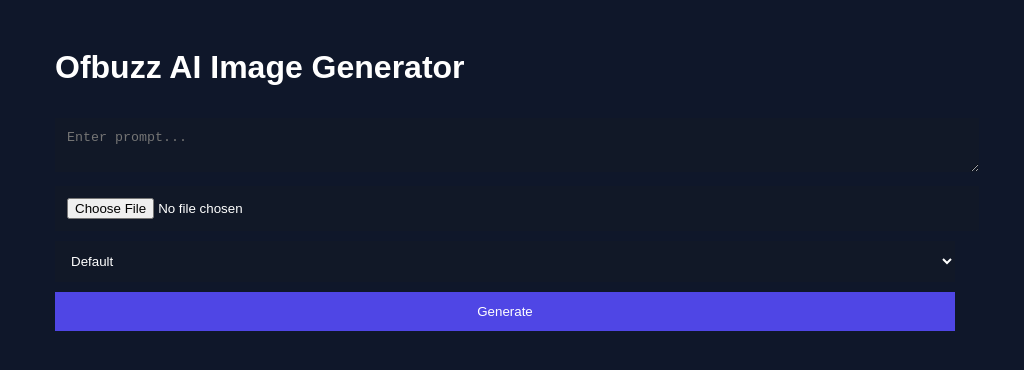
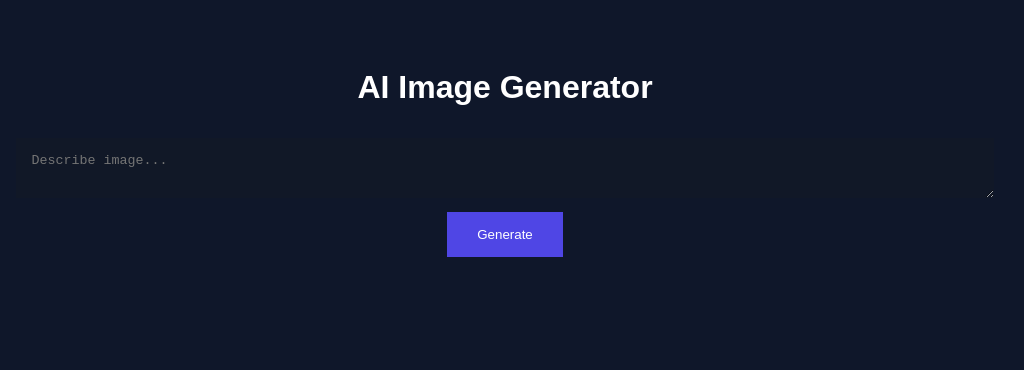
Before and after one commit to satyamxpandey/ai, a website: page index.html in a window 1280 px wide. Shown: the whole page, without its empty margins (135-1159 px from the left). Drawn offline with Linux system fonts and the light colour scheme.

Commit message:
Update index.html

```diff
--- a/index.html
+++ b/index.html
@@ -3,34 +3,69 @@
 <head>
 <meta charset="UTF-8">
 <meta name="viewport" content="width=device-width, initial-scale=1.0">
-<title>Ofbuzz AI Image Generator</title>
-<link rel="stylesheet" href="style.css">
+<title>AI Image Generator</title>
+
+<style>
+body{
+background:#0f172a;
+color:white;
+font-family:Arial;
+text-align:center;
+padding:40px;
+}
+
+textarea{
+width:80%;
+padding:15px;
+margin:10px;
+background:#111827;
+color:white;
+border:none;
+}
+
+button{
+padding:15px 30px;
+background:#4f46e5;
+color:white;
+border:none;
+cursor:pointer;
+}
+
+img{
+width:80%;
+margin-top:20px;
+border-radius:10px;
+}
+</style>
+
 </head>
-
 <body>
 
-<div class="container">
+<h1>AI Image Generator</h1>
 
-<h1>Ofbuzz AI Image Generator</h1>
-
-<textarea id="prompt" placeholder="Enter prompt..."></textarea>
-
-<input type="file" id="imageUpload">
-
-<select id="style">
-<option value="">Default</option>
-<option value="realistic">Realistic</option>
-<option value="anime">Anime</option>
-<option value="cinematic">Cinematic</option>
-</select>
-
+<textarea id="prompt" placeholder="Describe image..."></textarea>
+<br>
 <button onclick="generate()">Generate</button>
 
 <div id="result"></div>
 
-</div>
+<script>
+function generate(){
 
-<script src="script.js"></script>
+const prompt = document.getElementById("prompt").value
+
+const seed = Math.floor(Math.random()*1000000)
+
+const url =
+"https://image.pollinations.ai/prompt/"
++ encodeURIComponent(prompt)
++ "?seed="+seed+"&width=1024&height=1024&model=flux"
+
+document.getElementById("result").innerHTML =
+"<img src='"+url+"'>"
+
+}
+</script>
 
 </body>
 </html>
```
